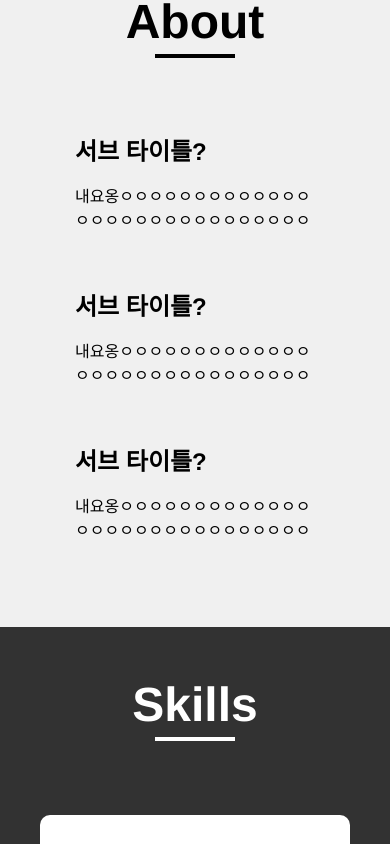
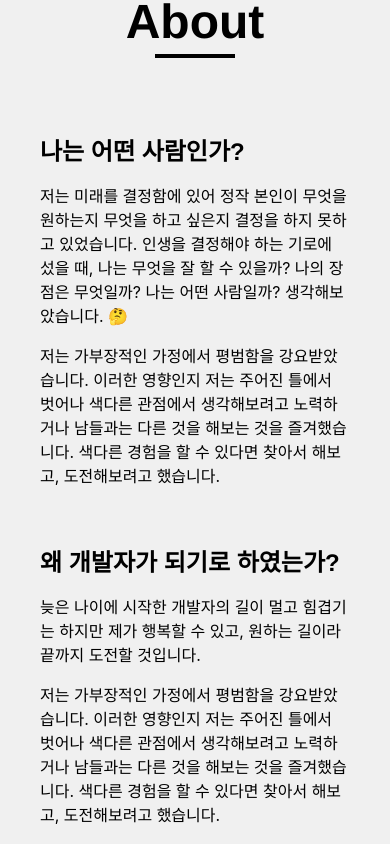
Before and after one commit to ghdnjs18/Portfolio, a React (Create React App) app: page / in a window 390 px wide. Shown: the part 900-1744 px from the top of the page. Built offline with nearby package versions, Linux system fonts and the light colour scheme.

Commit message:
about 페이지 반응형 추가해보기

```diff
--- a/src/components/About.css
+++ b/src/components/About.css
@@ -39,7 +39,7 @@
 
 .about-content {
   display: block;
-  width: 240px;
+  width: 30%;
   object-fit: contain;
 
   margin: 20px;
@@ -50,3 +50,15 @@
   font-weight: bold;
   font-family: "Franklin Gothic Medium", "Arial Narrow", Arial, sans-serif;
 }
+
+@media screen and (max-width: 860px) {
+  .about-content {
+    width: 90%;
+  }
+}
+
+@media screen and (min-width: 860px) and (max-width: 1184px) {
+  .about-content {
+    width: 45%;
+  }
+}
--- a/src/components/About.js
+++ b/src/components/About.js
@@ -22,21 +22,46 @@ const About = () => {
       </div>
       <div className="about-contents">
         <div className="about-content" {...animatedItem[2]}>
-          <div className="about-sub-title">서브 타이틀?</div>
+          <div className="about-sub-title">나는 어떤 사람인가?</div>
           <p>
-            내요옹ㅇㅇㅇㅇㅇㅇㅇㅇㅇㅇㅇㅇㅇㅇㅇㅇㅇㅇㅇㅇㅇㅇㅇㅇㅇㅇㅇㅇㅇ
+            저는 미래를 결정함에 있어 정작 본인이 무엇을 원하는지 무엇을 하고
+            싶은지 결정을 하지 못하고 있었습니다. 인생을 결정해야 하는 기로에
+            섰을 때, 나는 무엇을 잘 할 수 있을까? 나의 장점은 무엇일까? 나는
+            어떤 사람일까? 생각해보았습니다. 🤔
+          </p>
+          <p>
+            저는 가부장적인 가정에서 평범함을 강요받았습니다. 이러한 영향인지
+            저는 주어진 틀에서 벗어나 색다른 관점에서 생각해보려고 노력하거나
+            남들과는 다른 것을 해보는 것을 즐겨했습니다. 색다른 경험을 할 수
+            있다면 찾아서 해보고, 도전해보려고 했습니다.
           </p>
         </div>
         <div className="about-content" {...animatedItem[3]}>
-          <div className="about-sub-title">서브 타이틀?</div>
+          <div className="about-sub-title">왜 개발자가 되기로 하였는가?</div>
           <p>
-            내요옹ㅇㅇㅇㅇㅇㅇㅇㅇㅇㅇㅇㅇㅇㅇㅇㅇㅇㅇㅇㅇㅇㅇㅇㅇㅇㅇㅇㅇㅇ
+            늦은 나이에 시작한 개발자의 길이 멀고 힘겹기는 하지만 제가 행복할 수
+            있고, 원하는 길이라 끝까지 도전할 것입니다.
+          </p>
+          <p>
+            저는 가부장적인 가정에서 평범함을 강요받았습니다. 이러한 영향인지
+            저는 주어진 틀에서 벗어나 색다른 관점에서 생각해보려고 노력하거나
+            남들과는 다른 것을 해보는 것을 즐겨했습니다. 색다른 경험을 할 수
+            있다면 찾아서 해보고, 도전해보려고 했습니다.
           </p>
         </div>
         <div className="about-content" {...animatedItem[4]}>
-          <div className="about-sub-title">서브 타이틀?</div>
+          <div className="about-sub-title">앞으로는 어떻게 할 것인가?</div>
           <p>
-            내요옹ㅇㅇㅇㅇㅇㅇㅇㅇㅇㅇㅇㅇㅇㅇㅇㅇㅇㅇㅇㅇㅇㅇㅇㅇㅇㅇㅇㅇㅇ
+            이때부터 저는 한 부트캠프에서 자기주도형 학습방법을 배우게 됩니다.
+            내가 모르는 것은 내가 스스로 찾아서 해결해야 했고, 힘들었지만 어느덧
+            프로젝트를 만들 수 있는 힘이 생겼습니다. 프로젝트를 진행하면서
+            개발자는 코드를 잘 치는 것도 중요하지만 협업을 위해 커뮤니케이션도
+            중요하다는 사실을 깨닫습니다. 팀원들과의 커뮤니케이션을 통해 초반
+            기획의 중요성과 진행하면서의 소통에 대해 배웠습니다.
+          </p>
+          <p>
+            꾸준히 성장할 수 있는 개발자,독특한 개발자,함께 일하고 싶은 개발자가
+            되는 것이 목표입니다.
           </p>
         </div>
       </div>
```
